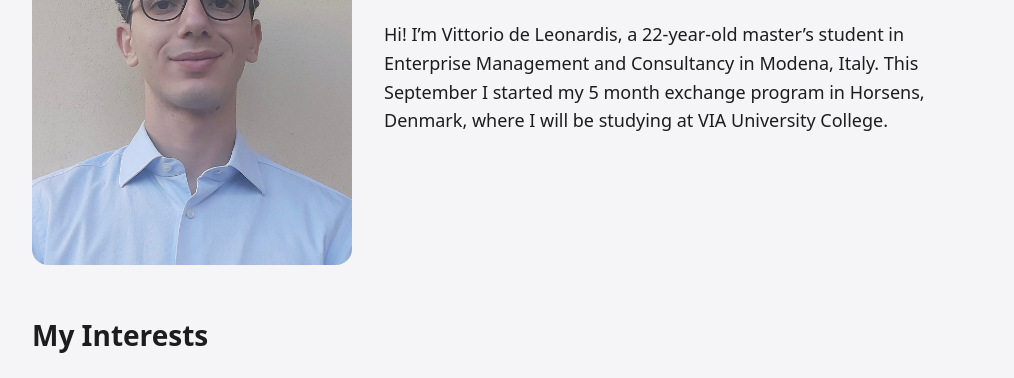
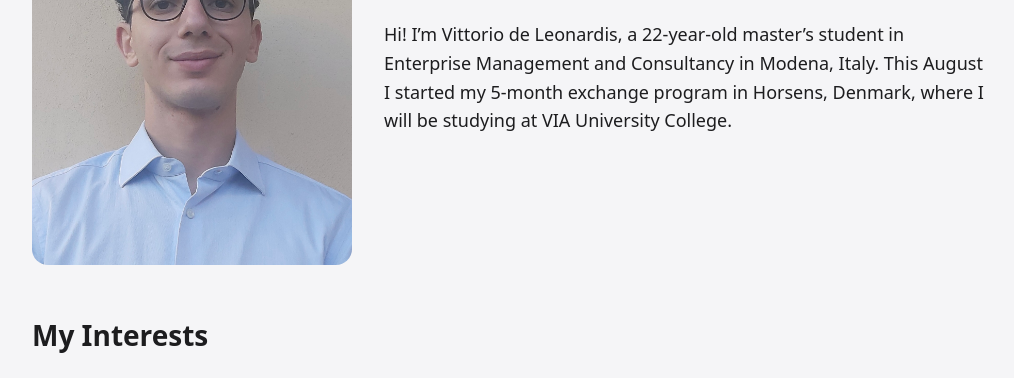
Before and after one commit to vdeleonardis1-boop/first-assignment, a plain HTML site: page index.html in a window 1280 px wide. Shown: the part 395-773 px from the top of the page, without its empty margins (128-1142 px from the left). Drawn offline with Linux system fonts and the light colour scheme.

Commit message:
Correct month from September to August

```diff
--- a/index.html
+++ b/index.html
@@ -30,7 +30,7 @@
           <p>
             Hi! I’m Vittorio de Leonardis, a 22-year-old master’s student in
             Enterprise Management and Consultancy in Modena, Italy. This
-            September I started my 5 month exchange program in Horsens, Denmark,
+            August I started my 5-month exchange program in Horsens, Denmark,
             where I will be studying at VIA University College.
           </p>
         </section>
```
